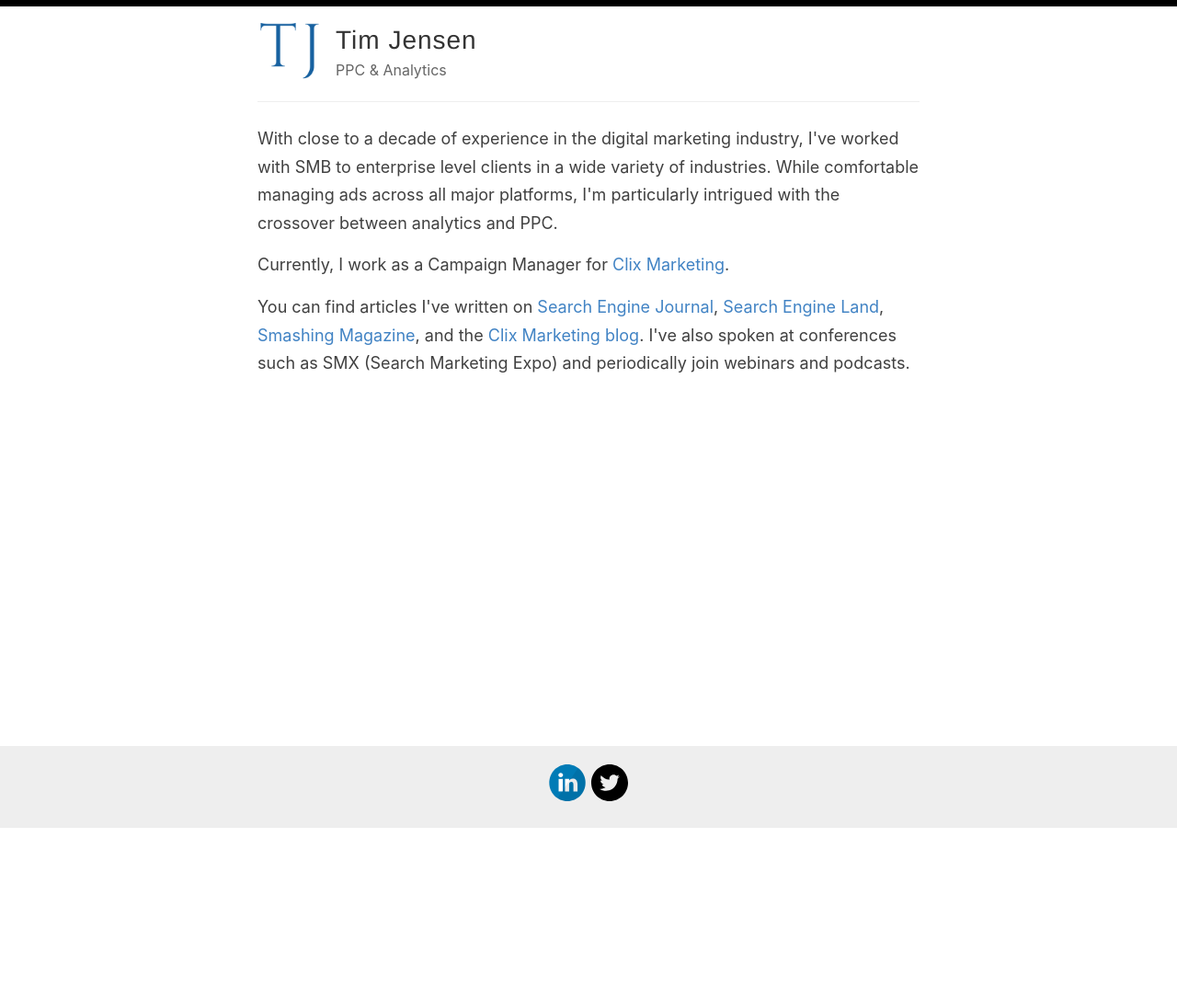
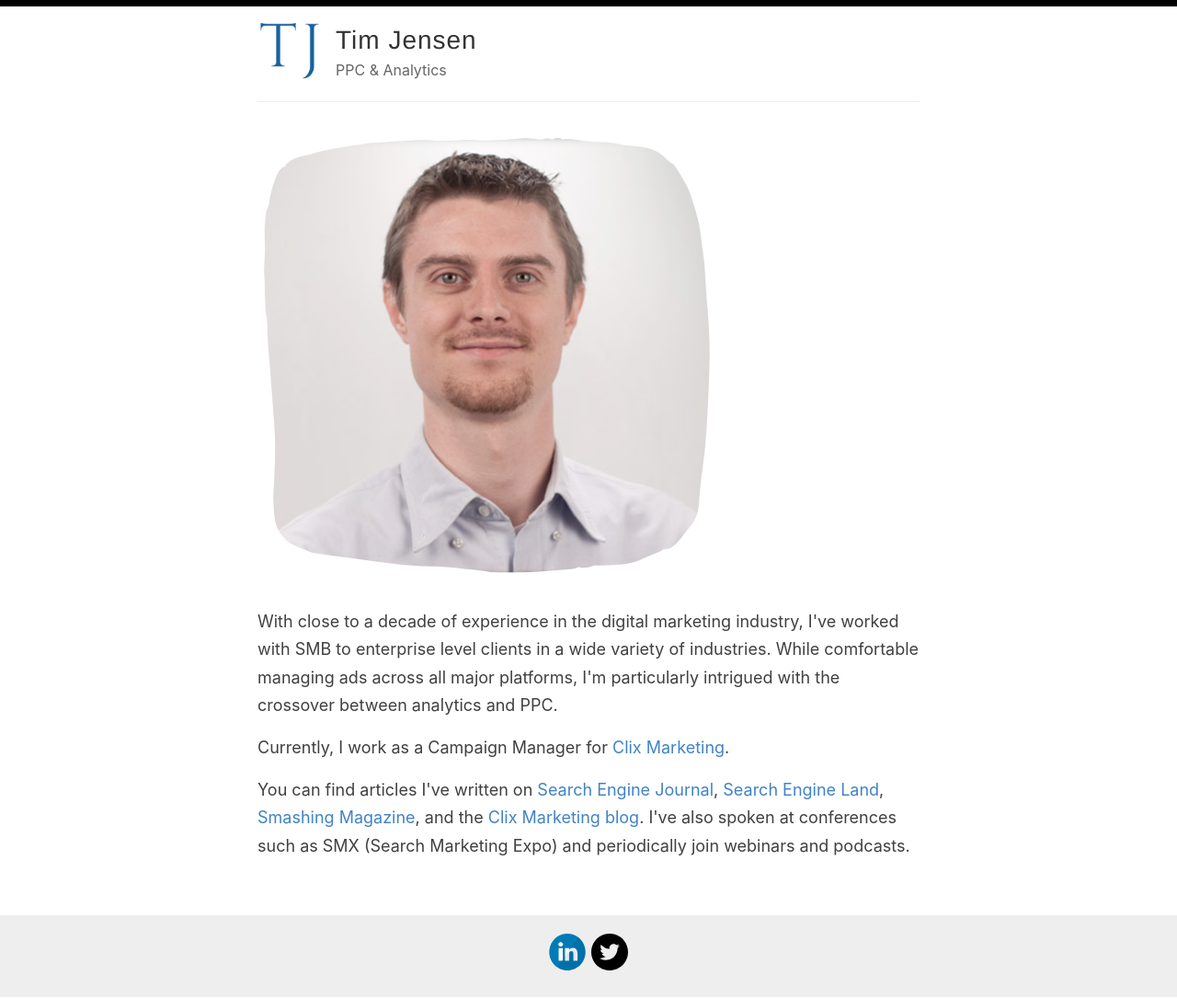
Before and after one commit to timothyjj/timothyjj.github.io, a Jekyll site: the page built from index.html, in a window 1280 px wide. Shown: the whole page at 92% size. Built offline with Jekyll 4.4.1, drawn with Linux system fonts in a browser that asks for light colours; the list of posts is cut into pages by our own code; before the commit the page ends 901 px from its top, so only the background shows below that.

Commit message:
image updates

```diff
--- a/index.html
+++ b/index.html
@@ -2,6 +2,8 @@
 layout: default
 title: Timothy Jensen
 ---
+
+<div><img src="images/headshot.png"></div>
 
 <p>With close to a decade of experience in the digital marketing industry, I've worked with SMB to enterprise level clients in a wide variety of industries. While comfortable managing ads across all major platforms, I'm particularly intrigued with the crossover between analytics and PPC.</p>
 
```
Also changed, not shown: favicon.ico, images/favicon-32x32.png, images/headshot.png (added), 2 other files.
